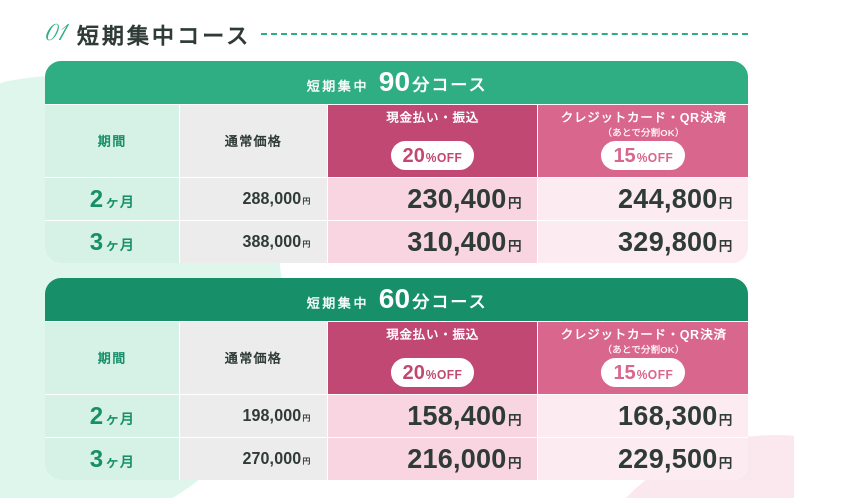
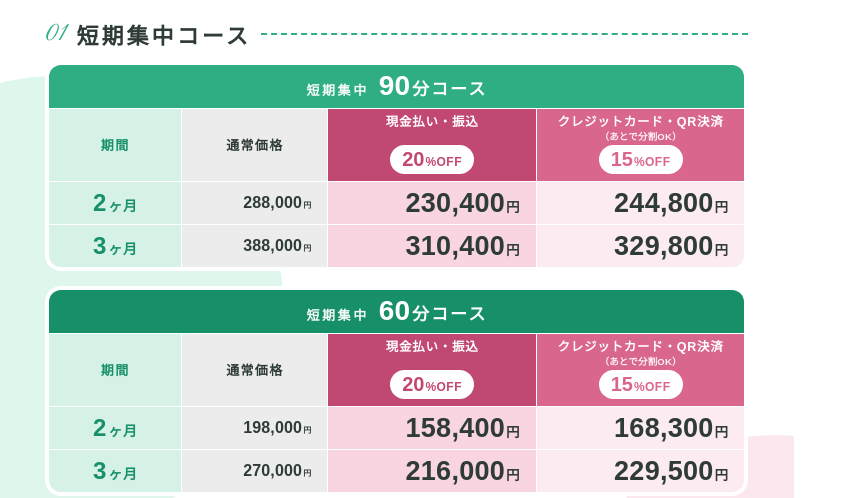
Before and after one commit to y0121denya-stack/production, a plain HTML site: page price-menu/campaign.html in a window 1280 px wide. Shown: the part 245-743 px from the top of the page, without its empty margins (0-857 px from the left). Drawn offline with Linux system fonts and the light colour scheme; a web font is replaced by a local one.

Commit message:
キャンペーン：比較表の外枠を白に
Co-Authored-By: Claude Opus 5.5 <noreply@anthropic.com>
Claude-Session: https://claude.ai/code/session_01VFahEGLAsrbM131CMXgRgv

```diff
--- a/price-menu/campaign.html
+++ b/price-menu/campaign.html
@@ -180,7 +180,7 @@
   .tax{margin-top:3px}
   footer{bottom:5mm}
   /* 比較表の外枠をなくす（角丸はそのまま） */
-  .cmp-wrap{border:none !important;background:#fff !important}
+  .cmp-wrap{border:4px solid #fff !important;background:#fff !important}
 </style>
 </head>
 <body>
```
Also changed, not shown: price-menu/campaign.png, 1 other file.
